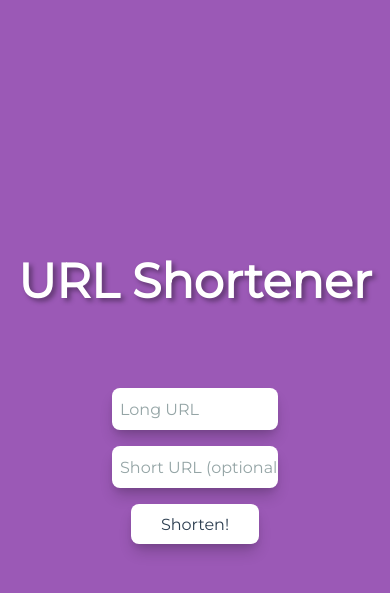
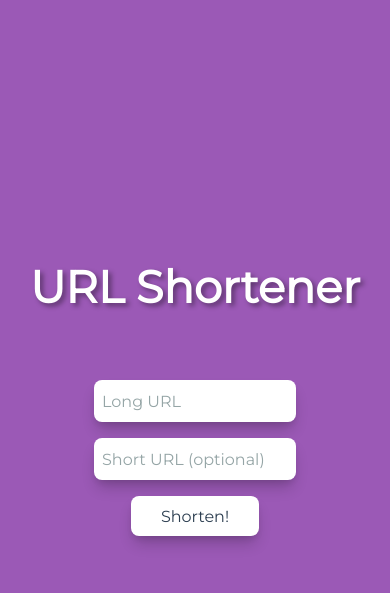
Before and after one commit to Jakub-Wilk/Shortener, a Flask app: page / in a window 390 px wide. Shown: the top 593 px of the page. Run offline with Flask 2, Linux system fonts and the light colour scheme; some libraries are stand-ins or nearby versions.

Commit message:
Optimizations for mobile

```diff
--- a/shortener/static/css/index.css
+++ b/shortener/static/css/index.css
@@ -15,8 +15,8 @@ div, input {
 
 .title {
     height: 4rem;
-    font-size: 3rem;
-    margin-bottom: 4rem;
+    font-size: 2.8rem;
+    margin-bottom: 3rem;
     font-weight: bold;
     color: white;
     text-shadow: 0.2rem 0.2rem 0.3rem rgba(0,0,0,0.4);
@@ -41,7 +41,7 @@ input {
 }
 
 input[type=text] {
-    width: 40vw;
+    min-width: 40vw;
     padding-left: 0.5rem;
 }
 
```
